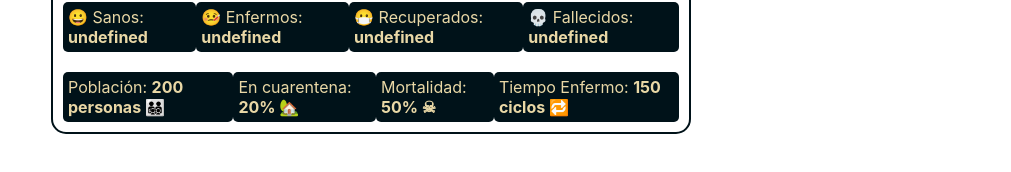
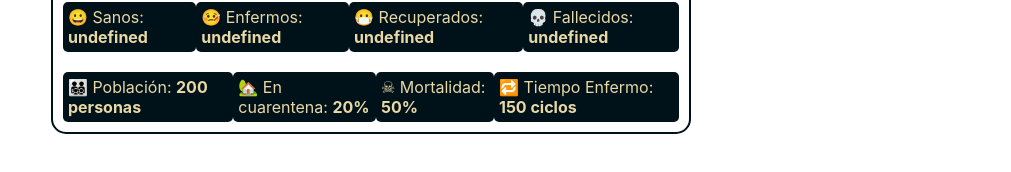
Before and after one commit to cgarciagl/simuladordecontagio, a Svelte app: page / in a window 1280 px wide. Shown: the part 348-520 px from the top of the page, without its empty margins (269-1280 px from the left). Built offline with nearby package versions, Linux system fonts and the light colour scheme.

Commit message:
Reubicación de íconos

```diff
--- a/src/Numeralia.svelte
+++ b/src/Numeralia.svelte
@@ -52,7 +52,7 @@
           step="1"
           bind:value={$poblacion}
         /><br />
-        {$poblacion} Personas 👨‍👩‍👧‍👦
+        👨‍👩‍👧‍👦 {$poblacion} Personas
       </label>
 
       <label>
@@ -64,7 +64,7 @@
           step="1"
           bind:value={$encuarentena}
         /><br />
-        {$encuarentena} % 🏡
+        🏡 {$encuarentena} %
       </label>
       <label>
         Mortalidad: <br />
@@ -75,7 +75,7 @@
           step="1"
           bind:value={$mortalidad}
         /><br />
-        {$mortalidad} % ☠
+        ☠ {$mortalidad} %
       </label>
       <label>
         Tiempo Enfermo: <br />
@@ -86,12 +86,12 @@
           step="1"
           bind:value={$tiempoenfermedad}
         /><br />
-        {$tiempoenfermedad} ciclos 🔁
+        🔁 {$tiempoenfermedad} ciclos
       </label>
 
       <label class="clsmodozombie">
         <input type="checkbox" bind:checked={$modozombie} />
-        modo zombie 🧟‍♂️
+        🧟‍♂️ modo zombie
       </label>
     </div>
     <button
@@ -103,10 +103,10 @@
   </div>
 {:else}
   <div class="numeralia numeralia2">
-    <span>Población: <strong>{$poblacion} personas 👨‍👨‍👧‍👦</strong></span>
-    <span>En cuarentena: <strong>{$encuarentena}% 🏡</strong></span>
-    <span>Mortalidad: <strong>{$mortalidad}% ☠</strong></span>
-    <span> Tiempo Enfermo: <strong>{$tiempoenfermedad} ciclos 🔁</strong></span>
+    <span>👨‍👨‍👧‍👦 Población: <strong>{$poblacion} personas </strong></span>
+    <span>🏡 En cuarentena: <strong>{$encuarentena}% </strong></span>
+    <span>☠ Mortalidad: <strong>{$mortalidad}% </strong></span>
+    <span>🔁 Tiempo Enfermo: <strong>{$tiempoenfermedad} ciclos </strong></span>
     {#if $modozombie}
       <span style="color:red;"><strong>Modo Zombie Activo 🧟‍♂️</strong></span>
     {/if}
```
